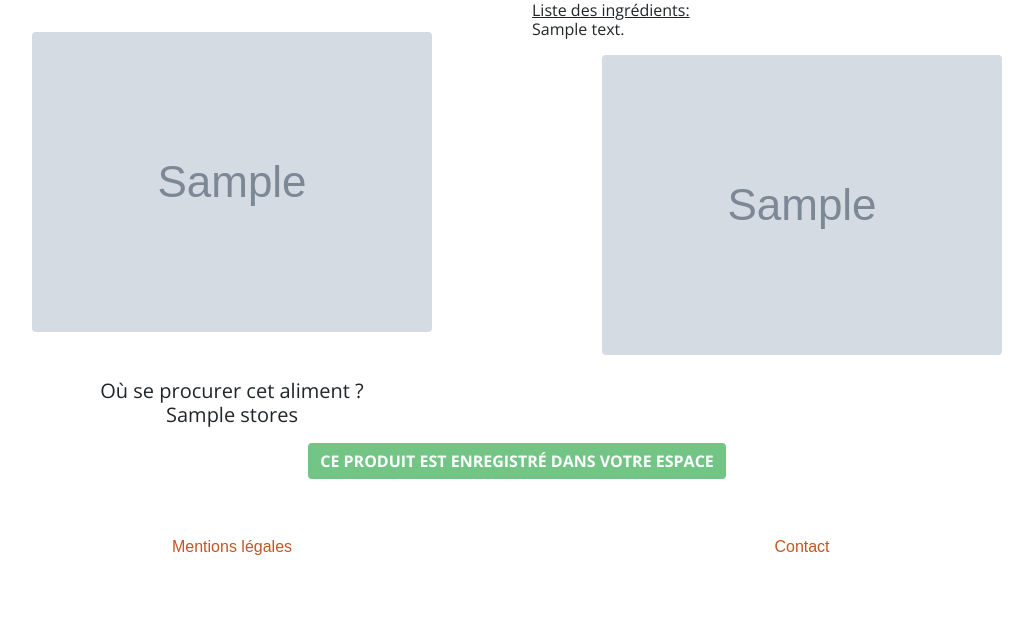
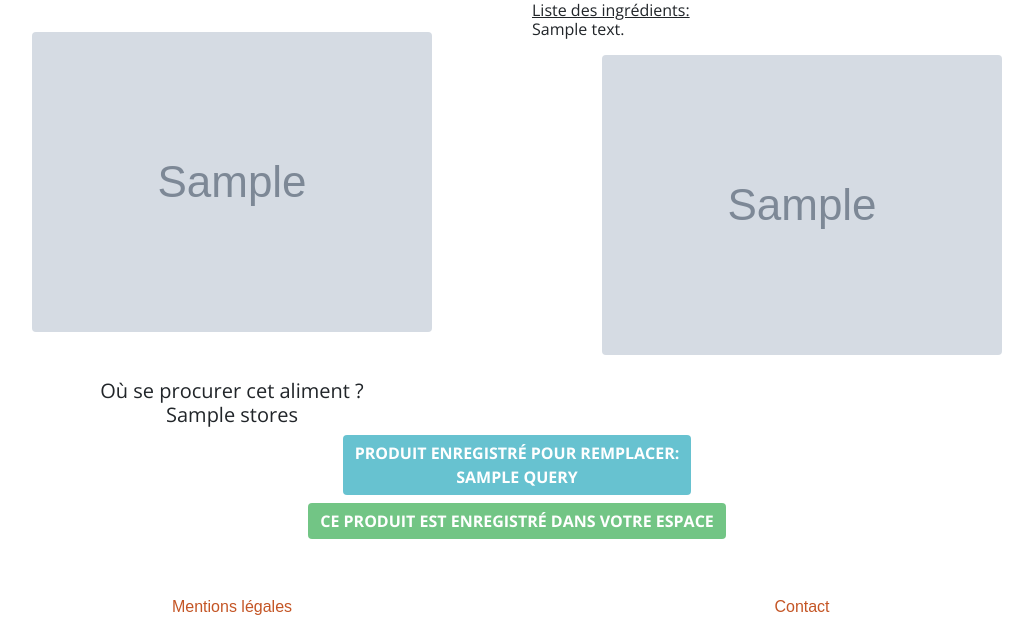
Before and after one commit to mrflofinou/Pur_beurre, a Django app: page /substitute/1/ in a window 1280 px wide. Shown: the part 576-1203 px from the top of the page, without its empty margins (123-1156 px from the left). Before the commit the page ends 1131 px from the top, so only its background shows below. Run offline with Django 3.2, Linux system fonts and the light colour scheme; a user stored in the database is signed in; tables that the repository leaves empty hold one stand-in row (values such as "Sample post"); grey boxes marked "Sample" are stand-in pictures; a database or web service that is not in the repository returns one stand-in record (values such as "Sample title"); data that the repository does not hold is empty; some libraries are stand-ins or nearby versions; some web fonts are replaced.

Commit message:
Add display of the associated query of the saved product

```diff
--- a/substitute/templates/substitute/details.html
+++ b/substitute/templates/substitute/details.html
@@ -47,7 +47,11 @@
             </div>
         </div>
         {% endif %}
-
+        {% if query %}
+            <div class=class="row mt-3">
+                <button class="mx-auto text-center btn btn-info" disabled>Produit enregistré pour remplacer:<br> <span id="associated_query">{{ query }}</span></button>
+            </div>
+        {% endif %}
         {% if already_saved %}
             <div class="row mt-2">
                 <button class=" mx-auto btn btn-success" disabled>CE PRODUIT EST ENREGISTRÉ DANS VOTRE ESPACE</button>
```
